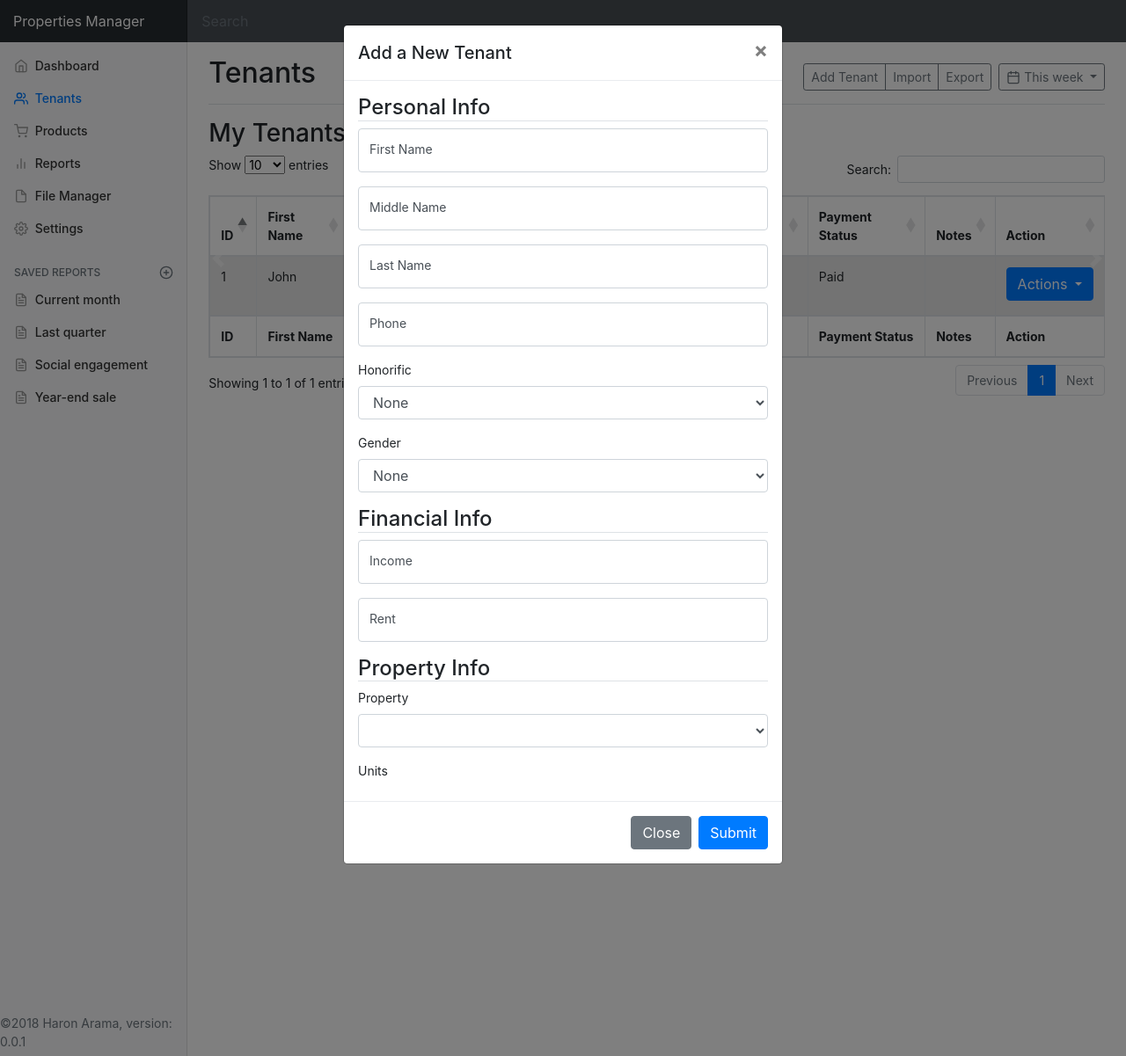
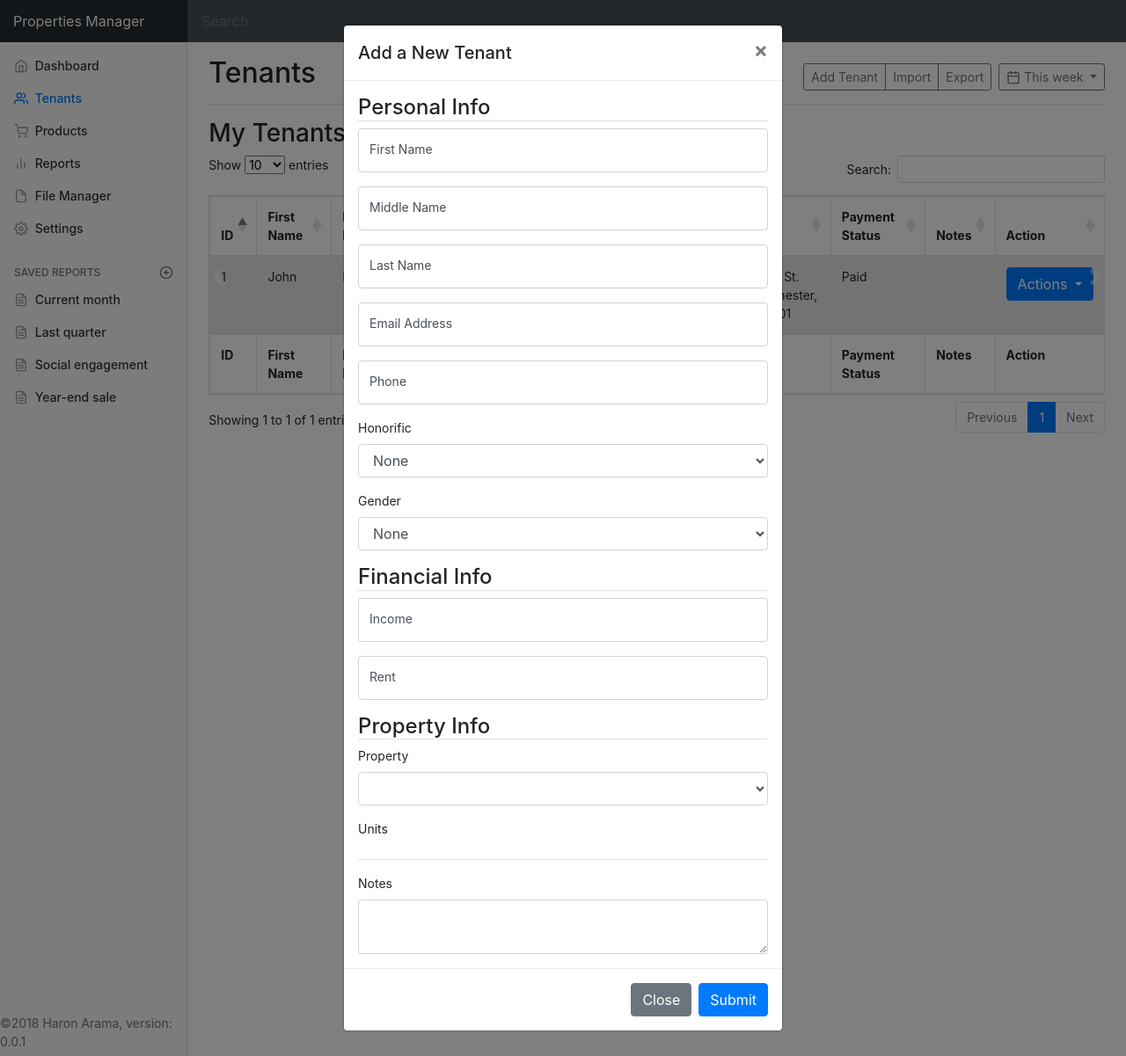
Before and after one commit to haron68/property-manager, a PHP site: page /property-manager/components/tenants/ in a window 1280 px wide, after a click on "Add Tenant". Shown: the whole page at 88% size. Run offline with PHP 8.4, Linux system fonts and the light colour scheme; data comes from the database, SQL or seed files in the repository; some libraries are stand-ins or nearby versions.

Commit message:
Add property

```diff
--- a/components/tenants/index.php
+++ b/components/tenants/index.php
@@ -16,6 +16,11 @@ $USER = "Richard"; // user is set from initial configuration
 
 $page = new Web_Page($PAGE_ID, $USER);
 $data = new Data_Table("$PAGE_ID-tenants", "tenants-table", $page);
+
+if (isset($_POST['submit'])) {
+    $data->addTenant($_POST['firstName'], $_POST['middleName'], $_POST['lastName'], $_POST['phone'], $_POST['email'], $_POST['honorific'], $_POST['gender'], $_POST['income'], $_POST['rent'], "Paid", "Active", $_POST['units'], $_POST['notes']);
+}
+
 $page->setTitle("Tenants");
 $page->addStylesheet("
 <style>
@@ -79,6 +84,11 @@ if (isset($_GET['id'])) {
                         </div>
 
                         <div class="form-label-group">
+                            <input type="email" name="email" id="email" class="form-control" placeholder="Email Address">
+                            <label for="email">Email Address</label>
+                        </div>
+
+                        <div class="form-label-group">
                             <input type="text" name="phone" id="phone" class="form-control" placeholder="Phone">
                             <label for="phone">Phone</label>
                         </div>
@@ -118,10 +128,14 @@ if (isset($_GET['id'])) {
                         <?php
                             $data->selectProperty("property", "property");
                         ?>
+                        <hr>
+                        <label for="notes">Notes</label>
+
+                        <textarea class="form-control" id="notes" name="notes"></textarea>
                     </div>
                     <div class="modal-footer">
                         <button type="button" class="btn btn-secondary" data-dismiss="modal">Close</button>
-                        <input type="submit" class="btn btn-primary">
+                        <input type="submit" name="submit" class="btn btn-primary">
                     </div>
                 </div>
             </div>
@@ -138,7 +152,7 @@ if (isset($_GET['id'])) {
             <div class="carousel-item active">
                 <h3>My Tenants</h3>
                 <?php
-                $query = "SELECT t.id, t.first_name, t.middle_name, t.last_name, t.rent, u.name, p.address, t.payment_status, t.notes
+                $query = "SELECT t.id, t.first_name, t.middle_name, t.last_name, t.rent, u.name as uname, p.name as pname, p.address, t.payment_status, t.notes
                           FROM `tenants` t
                           INNER JOIN `units` u
                           ON t.`units_id`=u.`id`
@@ -152,6 +166,8 @@ if (isset($_GET['id'])) {
                     "middle_name",
                     "last_name",
                     "rent",
+                    "uname",
+                    "pname",
                     "address",
                     "payment_status",
                     "notes"
@@ -163,6 +179,8 @@ if (isset($_GET['id'])) {
                     "Middle Name",
                     "Last Name",
                     "Rent",
+                    "Unit Name",
+                    "Property Name",
                     "Address",
                     "Payment Status",
                     "Notes",
--- a/libraries/Data/Table.php
+++ b/libraries/Data/Table.php
@@ -200,7 +200,7 @@ class Data_Table
      */
     function addTenant($first_name, $middle_name, $last_name, $phone, $email, $honorific, $gender, $income, $rent, $payment_status, $status, $units_id, $notes)
     {
-        if (isset($first_name, $middle_name, $last_name, $phone, $email, $honorific, $status, $gender, $income, $rent, $payment_status, $status, $units_id, $notes)) {
+        if (isset($first_name, $last_name, $phone, $email, $honorific, $gender, $income)) {
             $first_name = addslashes($first_name);
             $middle_name = addslashes($middle_name);
             $last_name = addslashes($last_name);
```
Also changed, not shown: home/index.php (+27 -2 lines).
